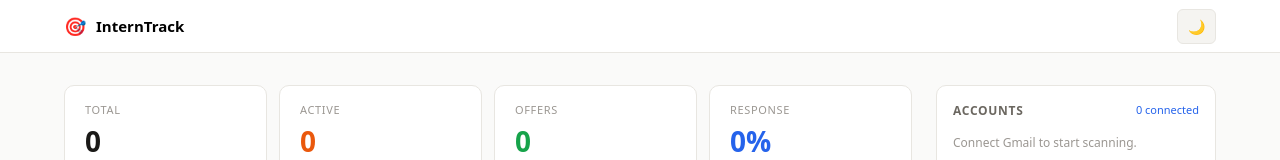
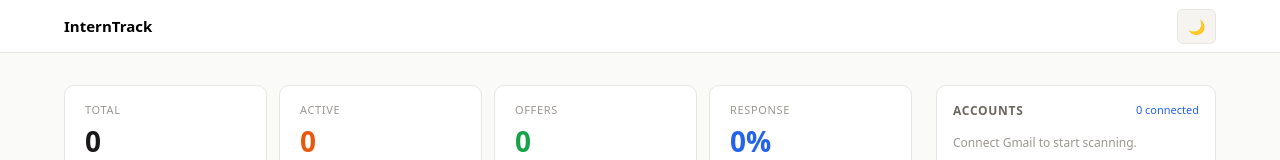
Before and after one commit to MaximusGao/internship-tracker, a Next.js app: page / in a window 1280 px wide. Shown: the top 160 px of the page. Built offline with nearby package versions, Linux system fonts and the light colour scheme.

Commit message:
Remove logo icon, add spacing

```diff
--- a/pages/index.js
+++ b/pages/index.js
@@ -79,12 +79,12 @@ export default function Home() {
   const stats={total:apps.length,active:apps.filter(a=>['Phone Screen','Interview','Final Round'].includes(a.status)).length,offers:apps.filter(a=>a.status==='Offer Received').length,rate:apps.length?Math.round(apps.filter(a=>a.status!=='Applied').length/apps.length*100):0}
 
   return (<>
-    <Head><title>InternTrack</title></Head>
+    <Head><title> InternTrack</title></Head>
     <div style={{minHeight:'100vh',background:'var(--bg)'}}>
       <div style={{borderBottom:'1px solid var(--border)',background:'var(--surface)',position:'sticky',top:0,zIndex:50}}>
         <div style={{maxWidth:1200,margin:'0 auto',padding:'0 24px',height:52,display:'flex',alignItems:'center',justifyContent:'space-between'}}>
           <div style={{display:'flex',alignItems:'center',gap:10}}>
-            <span style={{fontSize:18}}>🎯</span>
+
             <span style={{fontWeight:600,fontSize:15}}>InternTrack</span>
           </div>
           <div style={{display:'flex',gap:8,alignItems:'center'}}>
```
